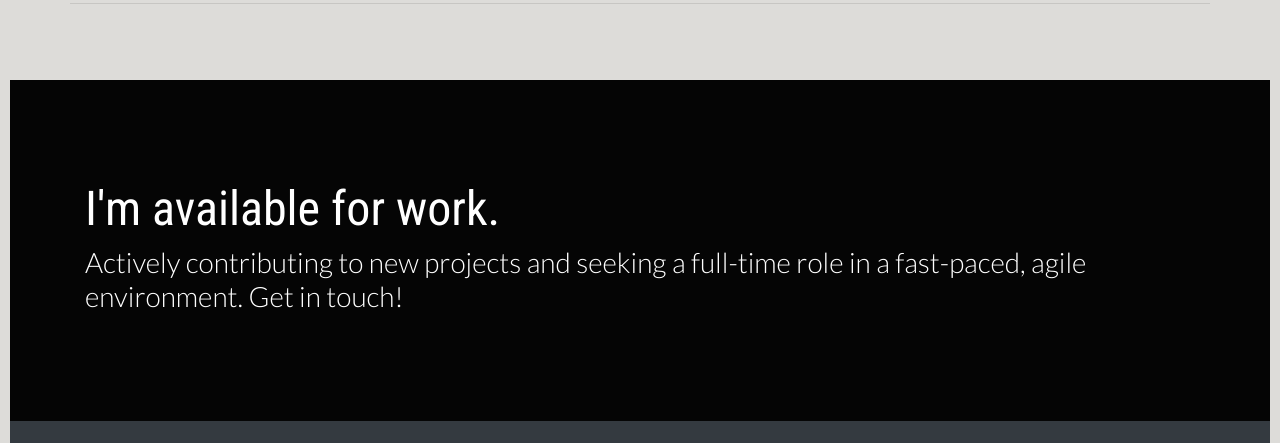
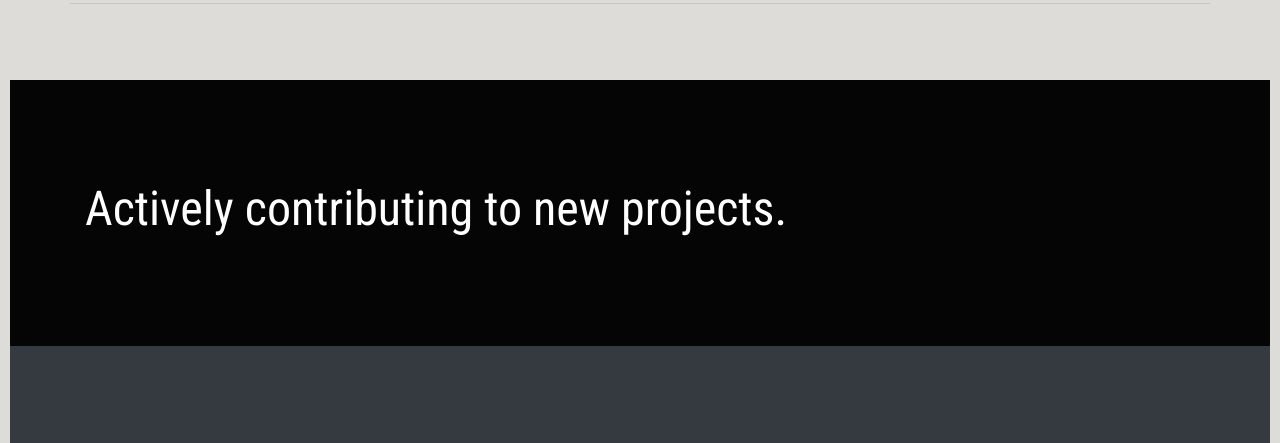
Before and after one commit to Alelopez383/Portafolio, a plain HTML site: page index.html in a window 1280 px wide. Shown: the part 5513-5956 px from the top of the page. Drawn offline with nearby package versions, Linux system fonts and the light colour scheme.

Commit message:
Update index.html

```diff
--- a/index.html
+++ b/index.html
@@ -327,10 +327,7 @@
     <!-- AVAILABLE FOR WORK -->
     <section class="container-color">
         <div class="container">
-            <h1 class="title">I'm available for work.
-            </h1>
-            <h3 class="subtitle">Actively contributing to new projects and seeking a full-time role in a fast-paced,
-                agile environment. Get in touch!</h3>
+            <h1 class="title">Actively contributing to new projects. </h1>
         </div>
     </section>
 
```
